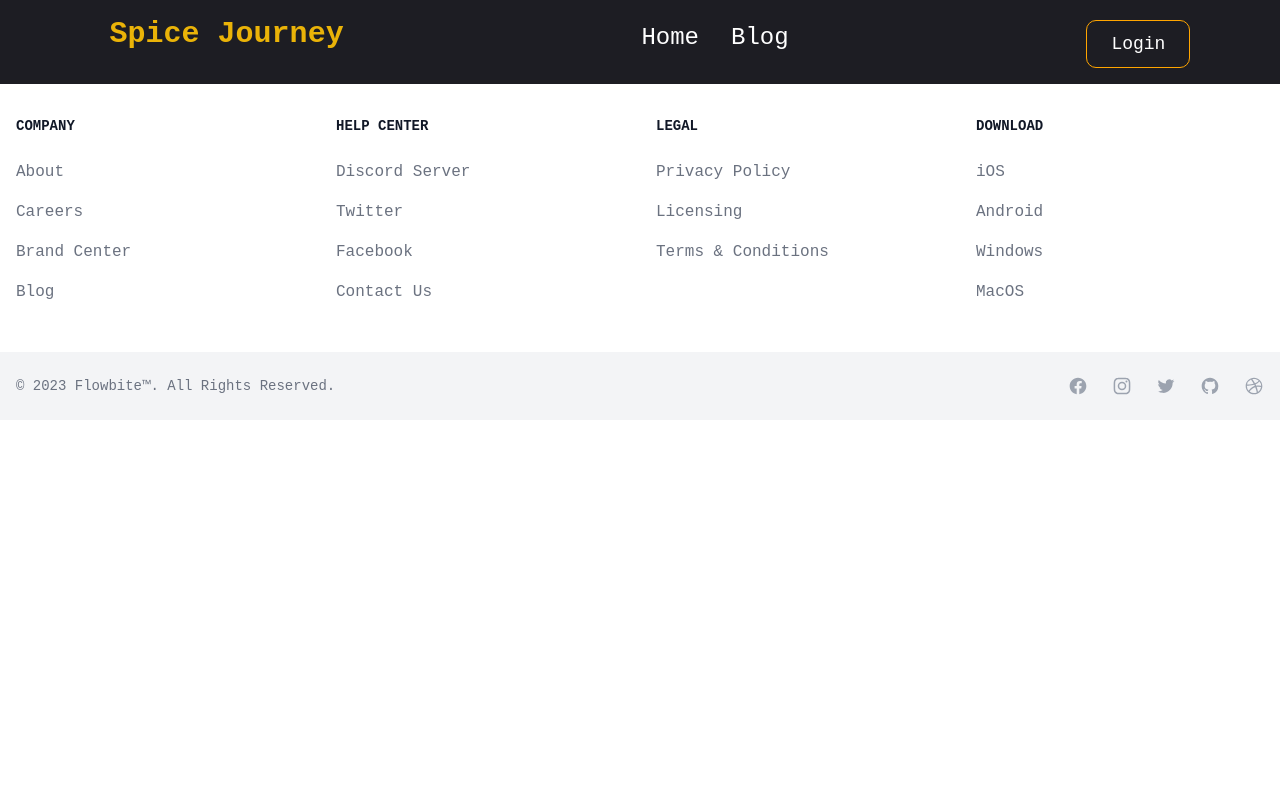
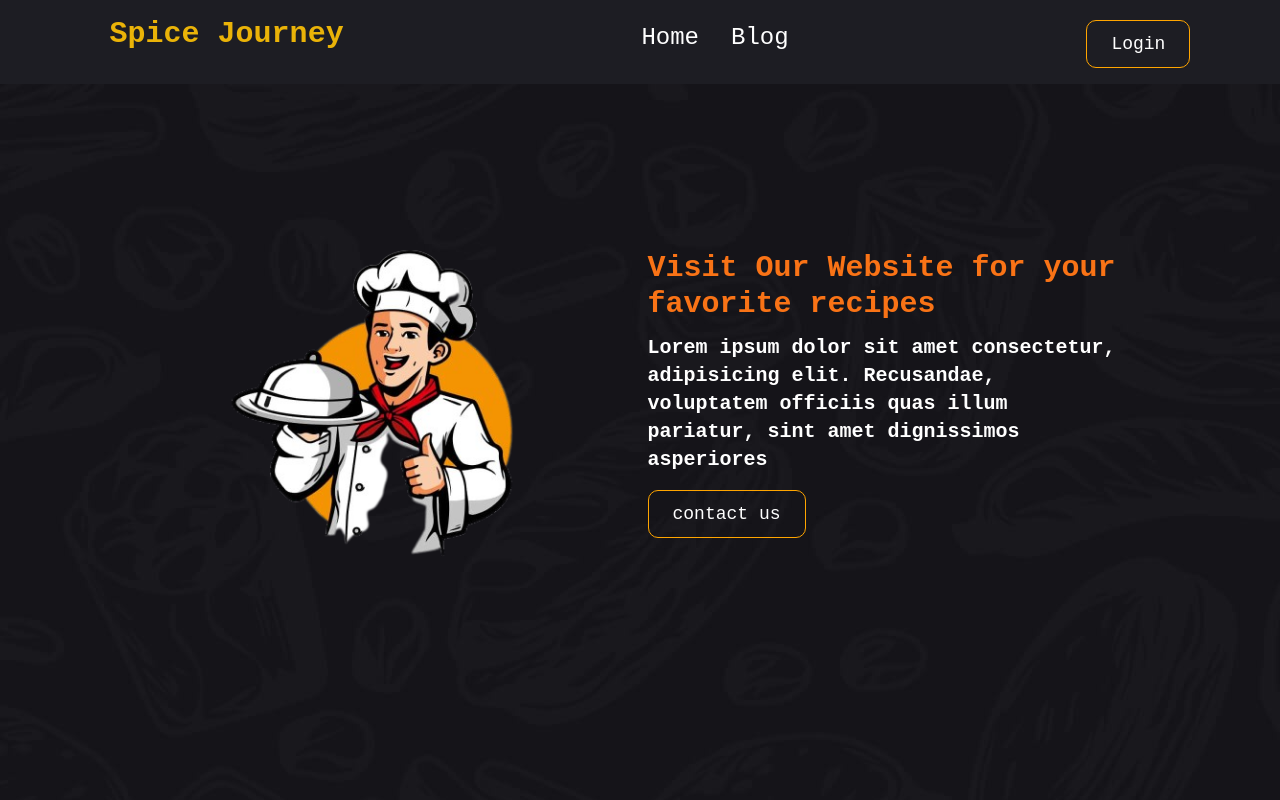
Before and after one commit to rukaiya20/Chef-Recipe, a React (Vite) app: page / in a window 1280 px wide. Shown: the top 800 px of the page. Built offline with nearby package versions, Linux system fonts and the light colour scheme.

Commit message:
Blog page and download blog page pdf added

```diff
--- a/package.json
+++ b/package.json
@@ -10,11 +10,14 @@
     "preview": "vite preview"
   },
   "dependencies": {
+    "html2canvas": "^1.4.1",
+    "jspdf": "^2.5.1",
     "localforage": "^1.10.0",
     "match-sorter": "^6.3.1",
     "react": "^18.2.0",
     "react-dom": "^18.2.0",
     "react-icons": "^4.8.0",
+    "react-pdf": "^6.2.2",
     "react-router-dom": "^6.11.0",
     "sort-by": "^1.2.0"
   },
--- a/src/LayOut/Pages/Banner.jsx
+++ b/src/LayOut/Pages/Banner.jsx
@@ -1,10 +1,31 @@
 import React from 'react';
+import backgroundContent from '../../assets/backgroundContent.png'
+import {FaArrowDown } from "react-icons/fa";
+
 
 
 const Banner = () => {
     return (
         <>
+             <div className="home ">
 
+          <div className="main-home md:flex">
+              <div className="home-inner-content">
+                  <div className="home-image">
+                  <img src={backgroundContent} alt=""/>
+                  </div>
+              </div>
+
+              <div className="home-inner-content">
+                  <div className="home-text-content">
+                  <h1 className='text-orange-500 text-3xl font-semibold  mb-3'>Visit Our Website for your favorite recipes</h1>
+                  <p className='text-white text-xl font-semibold mb-4'>Lorem ipsum dolor sit amet consectetur, adipisicing elit. Recusandae, voluptatem officiis quas illum pariatur, sint amet dignissimos asperiores</p>
+                  <a href="#">contact us</a>
+                  </div>
+              </div>
+
+          </div>
+          </div>
         </>
 
 
--- a/src/LayOut/Pages/Blog.jsx
+++ b/src/LayOut/Pages/Blog.jsx
@@ -0,0 +1,82 @@
+import React, { useRef } from 'react';
+import html2canvas from 'html2canvas';
+import jsPDF from 'jspdf';
+const Blog = () => {
+    const pdfRef = useRef();
+    const downloadPdf = () => {
+        const input = pdfRef.current;
+        html2canvas(input).then((canvas) => {
+        const imgData = canvas.toDataURL('image/png');
+        const pdf = new jsPDF('p', 'mm', 'a4', true);
+        const pdfWidth = pdf.internal.pageSize.getWidth(); const pdfHeight = pdf.internal.pageSize.getHeight();
+        const imgWidth = canvas.width;
+        const imgHeight = canvas.height;
+        const ratio = Math.min(pdfWidth/imgWidth, pdfHeight / imgHeight);
+        const imgX = (pdfWidth - imgWidth * ratio) / 2;
+        const imgY = 500;
+        pdf.addImage(imgData, 'PNG', imgX, imgY, imgWidth * ratio, imgHeight, ratio);
+        pdf.save('invoice.pdf');
+        });
+    };
+    return (
+        <>
+        <div className="flex items-center justify-center " ref={pdfRef}>
+            <div className="bg-white">
+                <div className="container flex flex-col justify-center px-4 py-8 mx-auto md:p-8">
+                    <h2 className="text-2xl font-semibold">
+                        Frequently Asked Questions <button class="rounded-full text-black bg-blue-400 py-2 px-5 font-bold text-xl text-center ms-10" onClick={downloadPdf}>Download</button>
+                    </h2>
+                    <p className="mt-4 mb-8 text-gray-600">
+                        Important Interview Questions And Answers
+                    </p>
+                    <div className="space-y-4">
+                        <details className="w-full rounded-lg ring-1 ring-purple-600">
+                            <summary className="px-4 py-6 font-extrabold text-2xl">
+                            Tell us the differences between uncontrolled and controlled components.
+                            </summary>
+                            <p className="px-4 py-6 pt-0 ml-4 -mt-4 text-gray-600 text-xl font-medium">
+                            In React, controlled components refer to components that have their state and behavior controlled by the parent component. These components rely on props passed down from the parent component to update their state and behavior. Uncontrolled components refer to components that manage their own state internally.
+                            </p>
+                        </details>
+                        <details className="w-full rounded-lg ring-1 ring-purple-600">
+                            <summary className="px-4 py-6 font-extrabold text-2xl">
+                            How to validate React props using PropTypes??
+                            </summary>
+                            <p className="px-4 py-6 pt-0 ml-4 -mt-4 text-gray-600 text-xl font-medium">
+                            React PropTypes validators
+                                1.any : The prop can be of any data type.
+                                2.bool : The prop should be a Boolean.
+                                3.number : The prop should be a number.
+                                4.string : The prop should be a string.
+                                5.func : The prop should be a function.
+                                6.array : The prop should be an array.
+                                7.object : The prop should be an object.
+                            </p>
+                        </details>
+                        <details className="w-full rounded-lg ring-1 ring-purple-600">
+                            <summary className="px-4 py-6 font-extrabold text-2xl">
+                            Tell us the difference between nodejs and express js.
+                            </summary>
+                            <p className="px-4 py-6 pt-0 ml-4 -mt-4 text-gray-600 text-xl font-medium">
+                            js web application framework that provides a robust set of features for web and mobile applications. In other words, NodeJS is the package, which provides the JavaScript run-time environment, whereas Express is a framework that sits on top of NodeJS and helps us to handle requests and responses.
+                            </p>
+                        </details>
+                        <details className="w-full rounded-lg ring-1 ring-purple-600">
+                            <summary className="px-4 py-6 font-extrabold text-2xl">
+                            What is a custom hook, and why will you create a custom hook?
+                            </summary>
+                            <p className="px-4 py-6 pt-0 ml-4 -mt-4 text-gray-600 text-xl font-medium">
+                            Custom React JS hooks offer reusability as when a custom hook is created, it can be reused easily, which makes the code cleaner and reduces the time to write the code. It also enhances the rendering speed of the code as a custom hook does not need to be rendered again and again while rendering the whole code.
+                            </p>
+                        </details>
+                    </div>
+                </div>
+            </div>
+        </div>
+
+
+        </>
+    );
+};
+
+export default Blog;
--- a/src/LayOut/Pages/Header.jsx
+++ b/src/LayOut/Pages/Header.jsx
@@ -2,13 +2,16 @@ import React from 'react';
 import Navber from '../../Shared/Navber';
 import Footer from '../../Shared/Footer';
 import Banner from './Banner';
+import { Outlet } from 'react-router-dom';
+import Blog from './Blog';
 
 const Header = () => {
     return (
         <div>
             <Navber></Navber>
-            <Banner></Banner>
+            <Outlet></Outlet>
             <Footer></Footer>
+
         </div>
     );
 };
--- a/src/Shared/Navber.jsx
+++ b/src/Shared/Navber.jsx
@@ -3,7 +3,7 @@ import { Link } from 'react-router-dom';
 import { FiMenu } from "react-icons/fi";
 import {GrClose } from "react-icons/gr";
 import '../../src/index.css'
-import logo from '../assets/logo.png'
+
 
 const Navber = () => {
     const [IsOpen,setIsOpen] = useState(false);
@@ -21,7 +21,7 @@ const Navber = () => {
         <nav className="navbar mt-1">
 
             <Link to='/'>Home</Link>
-            <Link to='/Blog'>Blog</Link>
+            <Link to='/blog'>Blog</Link>
         </nav>
 
         <div className="btn mt-1">
--- a/src/index.css
+++ b/src/index.css
@@ -44,3 +44,55 @@
     transform: scale(1.1);
     background: rgb(255, 158, 97);
 }
+
+.home{
+    padding: 1rem 7%;
+    background: url(assets/background.jpg);
+    min-height: 100vh;
+    height: 100%;
+    background-position: center;
+    background-size: cover;
+    background-repeat: no-repeat;
+}
+.main-home{
+    align-items: center;
+    gap: 15px;
+    padding-top: 150px;
+    padding-left: 4rem;
+    padding-right: 4rem;
+}
+.home-inner-content{
+    flex: 1 1 45rem;
+}
+.home-image{
+    width: 100%;
+    height: 100%;
+    position: relative;
+
+}
+.home-image img{
+    width: 100%;
+    position: absolute;
+    transform: translate(0%, -40%);
+    animation: mymove 5s infinite ease-in-out;
+}
+@keyframes mymove {
+    0%   {top: 0px;}
+    50%   {top: 15px;}
+    75%   {top: 10px;}
+    100%   {top: 0px;}
+  }
+.home-text-content a{
+    color: white;
+    padding: 0.6rem 1.5rem;
+    border: 1px solid orange;
+    border-radius: 10px;
+    font-size: 18px;
+   transition: 0.5s;
+   display: inline-block;
+}
+.home-text-content a:hover{
+    transform: scale(1.1);
+    background: rgb(244, 140, 13);
+    border: 1px solid white;
+}
```
Also changed, not shown: src/Routes/Routes.jsx (+12 -0 lines), src/assets/backgroundContent.png (renamed from src/assets/backgrounContent.png), 1 other file (tests, documents, lock files or other folders).
